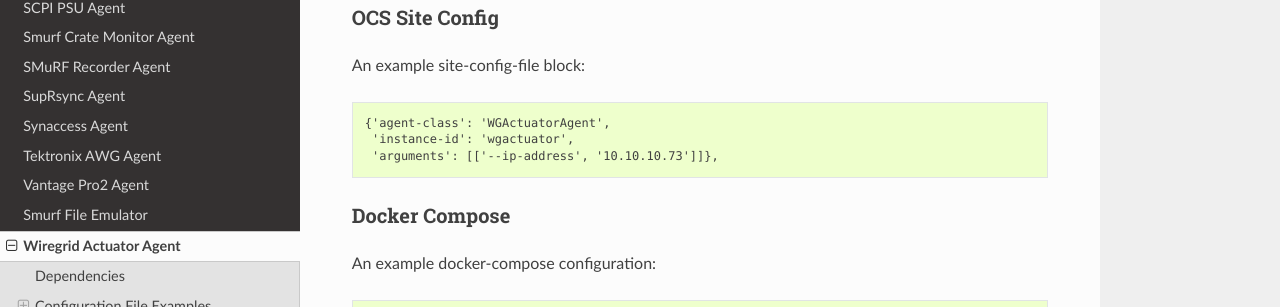
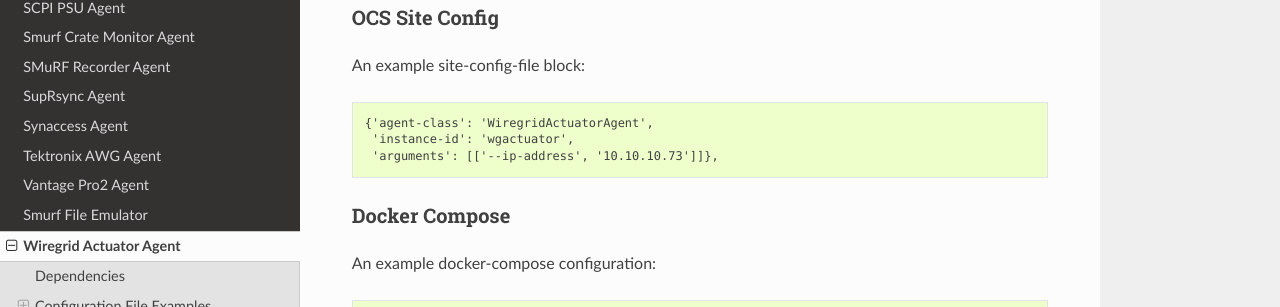
Before and after one commit to simonsobs/socs, a Sphinx documentation site: the page built from docs/agents/wiregrid_actuator.rst, in a window 1280 px wide and 900 px high, scrolled down 855 px. Shown: the part 144-451 px from the top of the window. Built offline with Sphinx 7.4.7 and the Read the Docs theme 2.0.0, drawn with Linux system fonts in a browser that asks for light colours.

Commit message:
update docs for wiregrid_actuator/wiregrid_kikusui.rst

```diff
--- a/docs/agents/wiregrid_actuator.rst
+++ b/docs/agents/wiregrid_actuator.rst
@@ -51,7 +51,7 @@ OCS Site Config
 
 An example site-config-file block::
 
-    {'agent-class': 'WGActuatorAgent',
+    {'agent-class': 'WiregridActuatorAgent',
      'instance-id': 'wgactuator',
      'arguments': [['--ip-address', '10.10.10.73']]},
 
--- a/docs/agents/wiregrid_kikusui.rst
+++ b/docs/agents/wiregrid_kikusui.rst
@@ -48,7 +48,7 @@ An example docker-compose configuration::
     ocs-wgkikusui-agent:
       image: simonsobs/ocs-wgkikusui-agent:latest
       restart: always
-      hostname: kyoto-docker
+      hostname: ocs-docker
       network_mode: "host"
       depends_on:
         - "crossbar"
```
